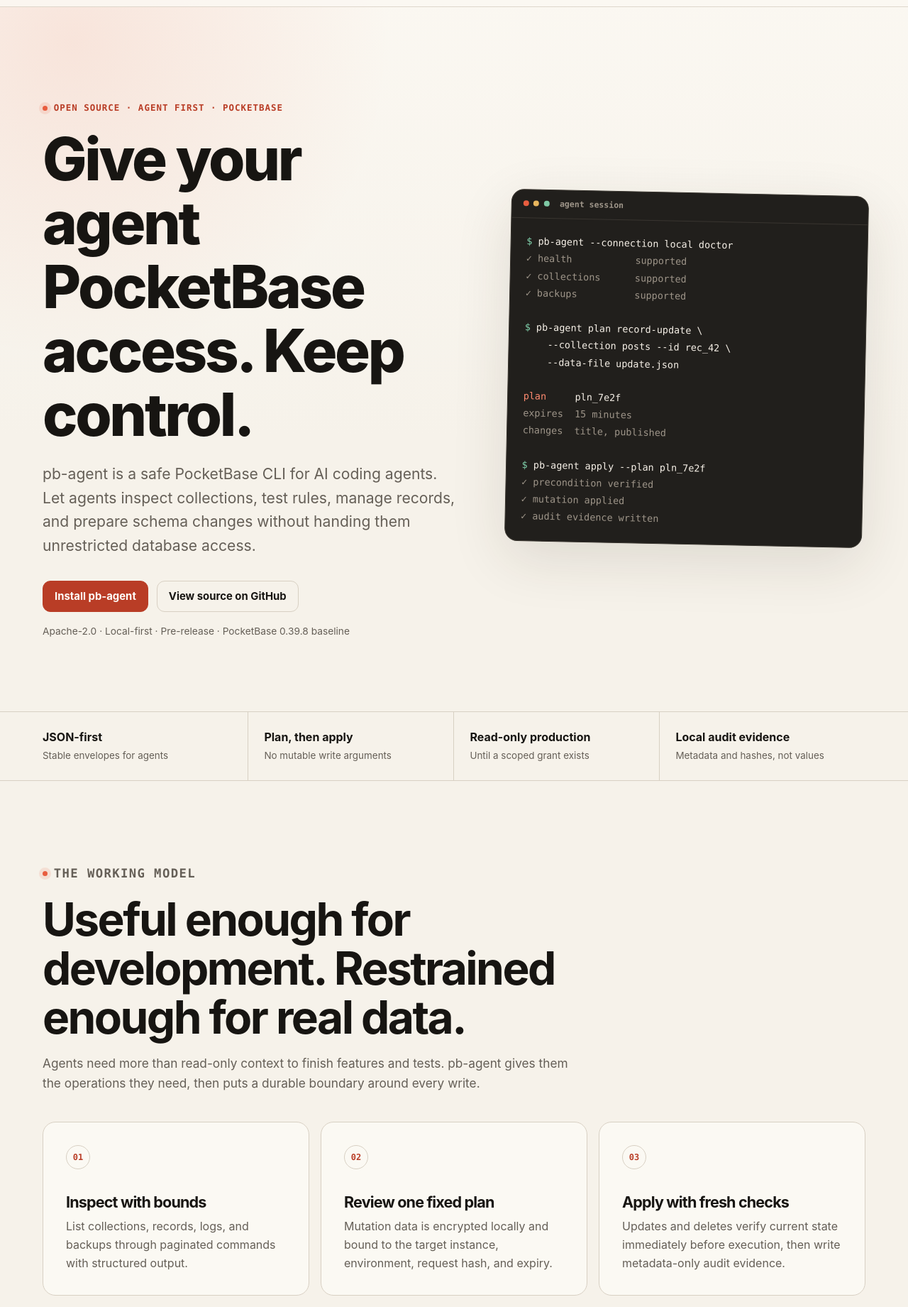
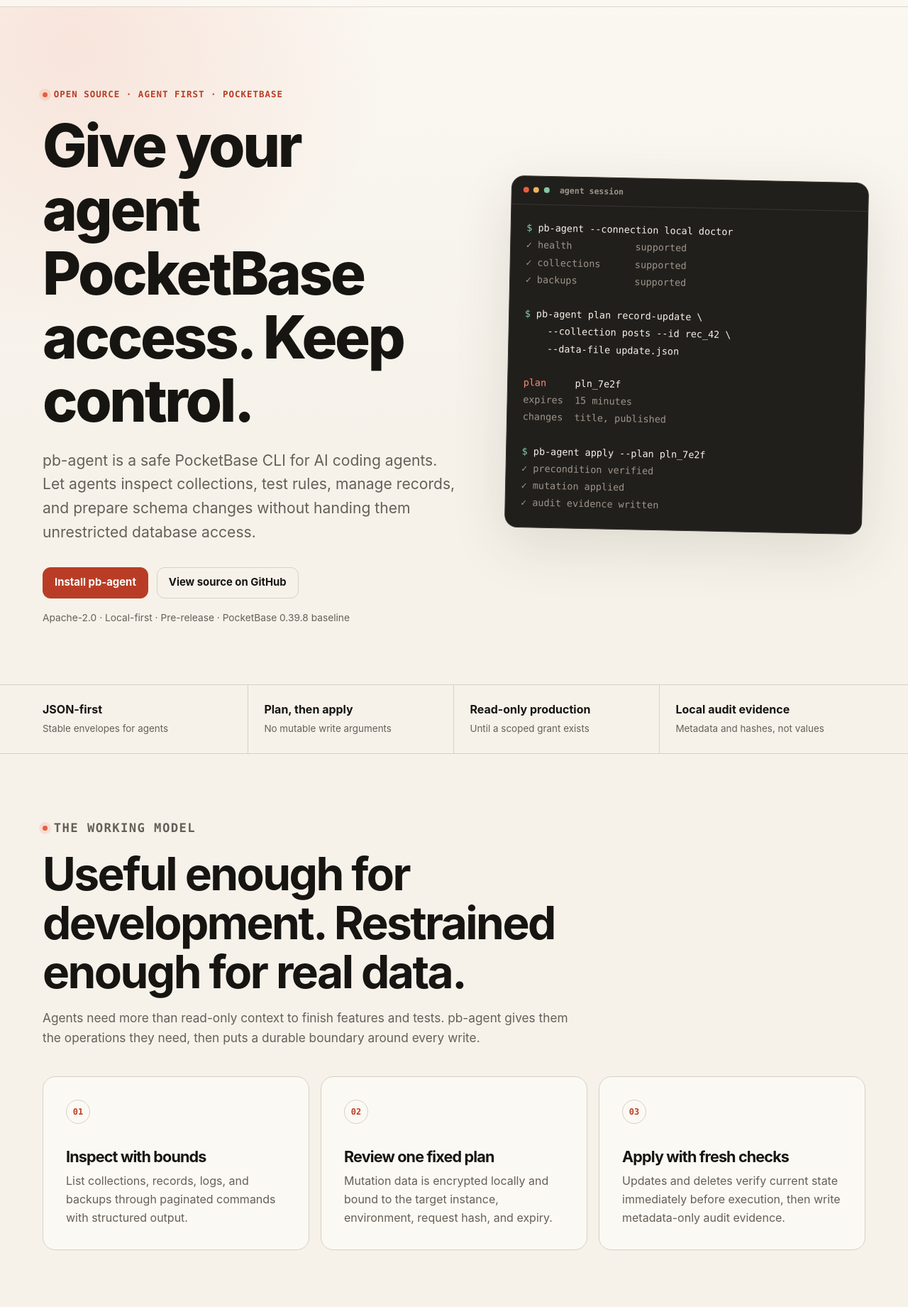
Before and after one commit to anirudh-777/pb-agent, a plain HTML site: page site/index.html in a window 1280 px wide. Shown: the part 59-1900 px from the top of the page at 71% size. Drawn offline with Linux system fonts and the light colour scheme.

Commit message:
tighten marketing site spacing (#18)

```diff
--- a/site/assets/styles.css
+++ b/site/assets/styles.css
@@ -155,7 +155,7 @@
   grid-template-columns: minmax(0, 1.08fr) minmax(330px, 0.92fr);
   gap: clamp(2rem, 5vw, 5.5rem);
   align-items: center;
-  padding-block: clamp(5rem, 10vw, 8.5rem) clamp(4rem, 8vw, 7rem);
+  padding-block: clamp(4.5rem, 8.5vw, 7.25rem) clamp(3.5rem, 6.5vw, 5.75rem);
 }
 
 .eyebrow {
@@ -310,7 +310,7 @@
 }
 
 .section {
-  padding-block: clamp(4.8rem, 9vw, 8rem);
+  padding-block: clamp(4rem, 7vw, 6.5rem);
 }
 
 .section-heading {
```
